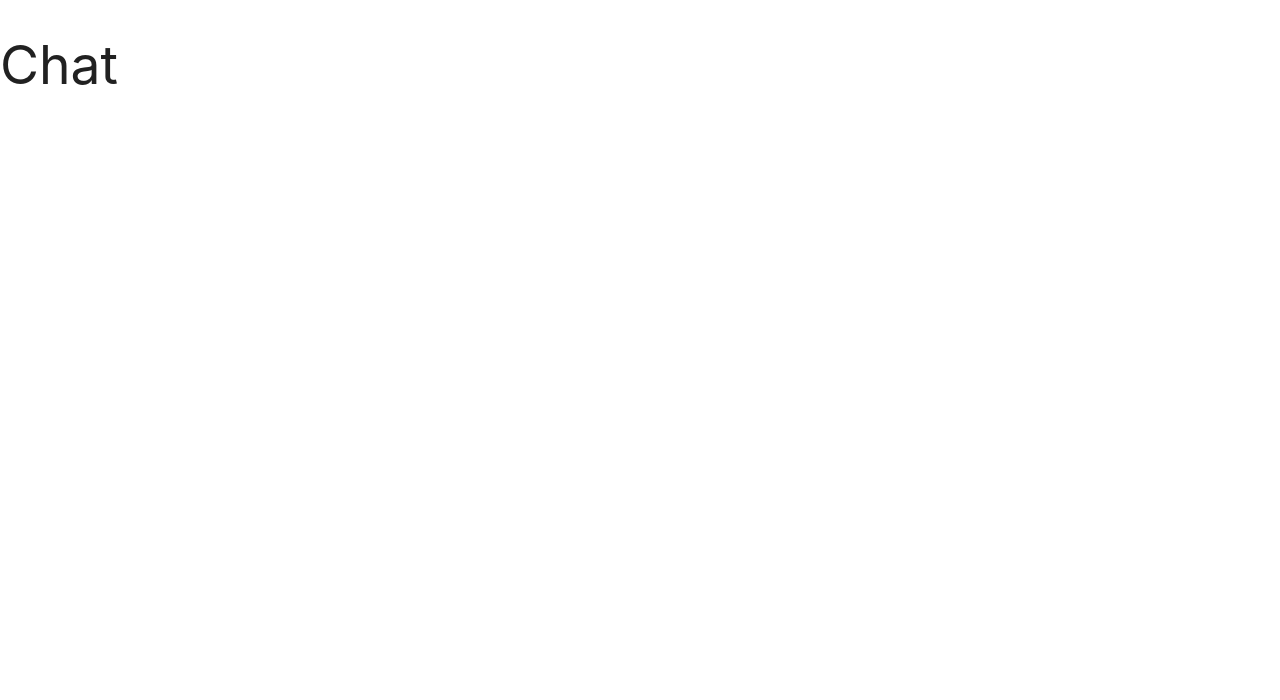
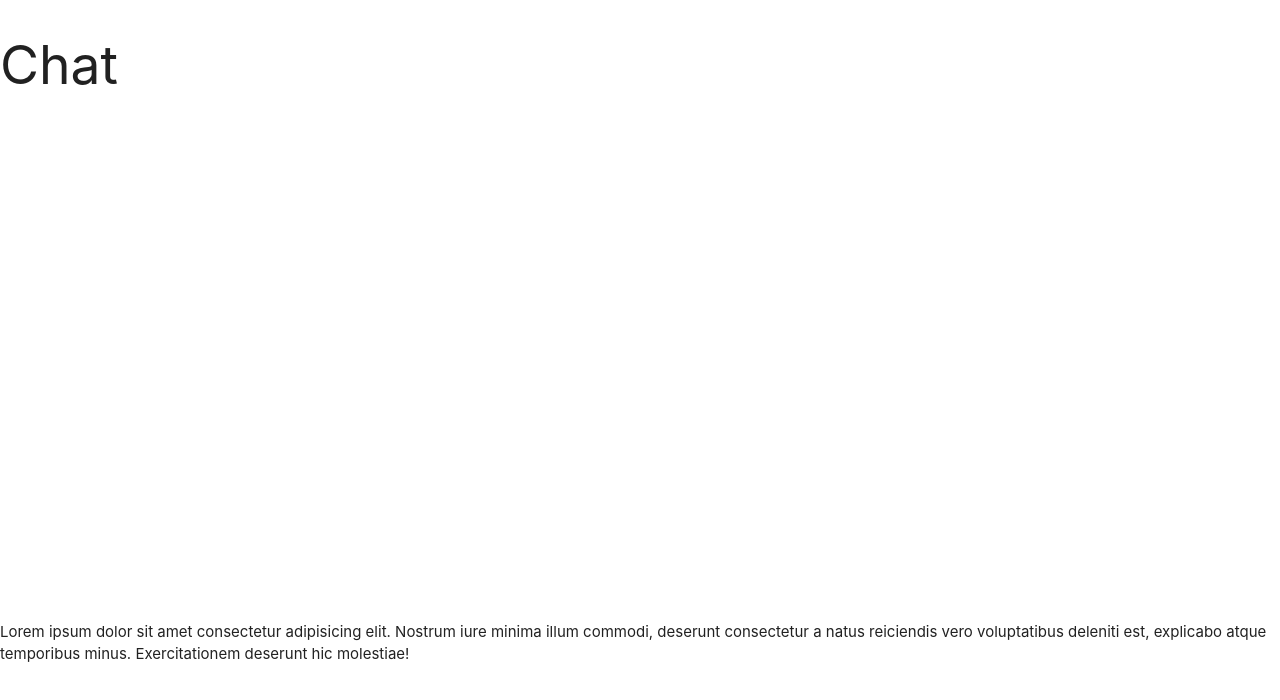
Before and after one commit to desteban/chatunicundi-web, a React (Create React App) app: page /chat in a window 1280 px wide. Shown: the top 700 px of the page. Built offline with nearby package versions, Linux system fonts and the light colour scheme.

Commit message:
estilo responsibe

```diff
--- a/src/components/Chat.component.tsx
+++ b/src/components/Chat.component.tsx
@@ -7,8 +7,16 @@ class Chat extends Component {
 
   render() {
     return (
-      <div>
+      <div className="chat">
         <h2>Chat</h2>
+        <div className="imput-container">
+          <p>
+            Lorem ipsum dolor sit amet consectetur adipisicing elit. Nostrum
+            iure minima illum commodi, deserunt consectetur a natus reiciendis
+            vero voluptatibus deleniti est, explicabo atque temporibus minus.
+            Exercitationem deserunt hic molestiae!
+          </p>
+        </div>
       </div>
     );
   }
--- a/src/components/Grupo.item.component.tsx
+++ b/src/components/Grupo.item.component.tsx
@@ -1,7 +1,9 @@
 import React from "react";
+import { Link } from "react-router-dom";
 
 function GrupoItemComponent(nombre?: string, key?: any) {
   return (
+    <Link to={`/grupo/${nombre}`}>
       <div className="grupo-item waves-effect" key={key ? key : 1}>
         <div className="imagen">
           <img
@@ -12,6 +14,7 @@ function GrupoItemComponent(nombre?: string, key?: any) {
         </div>
         <p className="titulo">{nombre ? nombre : "Nombre"}</p>
       </div>
+    </Link>
   );
 }
 
--- a/src/components/Header.component.tsx
+++ b/src/components/Header.component.tsx
@@ -14,7 +14,7 @@ function HeaderComponent(tabs: boolean = false) {
 
 const tab = () => {
   return (
-    <ul id="tabs-swipe-demo" className="tabs">
+    <ul id="tabs-swipe-demo" className="tabs hide-on-med-and-up">
       <li className="tab col s3">
         <a href="#test-swipe-1">Grupos</a>
       </li>
--- a/src/components/Home.components.tsx
+++ b/src/components/Home.components.tsx
@@ -3,6 +3,7 @@ import axios from "axios";
 
 import HeaderComponent from "./Header.component";
 import GrupoItem from "./Grupo.item.component";
+import Chat from "./Chat.component";
 
 declare var M: any;
 
@@ -29,18 +30,19 @@ class Home extends React.Component<any, Istate> {
       <div className="App">
         {HeaderComponent(true)}
         <div className="row contenido">
-          <div id="test-swipe-1" className="col s12 lista-grupos">
+          <div className="col m8 chat-contenido hide-on-small-only">
+            <Chat />
+          </div>
+
+          <div id="test-swipe-1" className="col s12 m4 lista-grupos">
             {this.state.grupos.map((grupo) => {
               return GrupoItem(grupo.nombre, grupo._id);
             })}
           </div>
-          <div id="test-swipe-2" className="col s12">
-            Test 2{GrupoItem("grupo", 1)}
-            {GrupoItem("grupo", 2)}
-            {GrupoItem("grupo", 3)}
-            {GrupoItem("grupo", 4)}
-            {GrupoItem("grupo", 5)}
-            {GrupoItem("grupo", 6)}
+
+          <div id="test-swipe-2" className="col s12 ajustes">
+            Test 2{GrupoItem("Ajustes", 1)}
+            {GrupoItem("Ajustes", 2)}
           </div>
         </div>
       </div>
@@ -51,6 +53,21 @@ class Home extends React.Component<any, Istate> {
   componentDidMount() {
     this.tabs();
   }
+
+  validarchat = () => {
+    (() => {
+      let chat = document.getElementById("test-swipe-2");
+      if (chat) {
+        if (window.screen.width > 600) {
+          chat.style.display = "";
+        }
+
+        if (window.screen.width <= 600) {
+          chat.style.display = "none";
+        }
+      }
+    })();
+  };
 
   UNSAFE_componentWillMount() {
     axios
--- a/src/index.scss
+++ b/src/index.scss
@@ -48,13 +48,14 @@ $sombra: rgb(128, 126, 121);
 
 .grupo-item {
   background-color: #fff;
-  padding: 1rem;
+  padding: 0.7rem 1rem;
   display: flex;
   border-radius: 1rem;
   margin: 10px 0px;
   box-shadow: 0 1px 5px $sombra, 0 -0px 5px $sombra;
   height: 70px;
   align-items: center;
+  min-width: 190px;
 
   .imagen {
     height: 60px;
@@ -63,19 +64,37 @@ $sombra: rgb(128, 126, 121);
 
     img {
       display: block;
-      width: 60px;
-      height: 60px;
+      width: 50px;
+      height: 50px;
       object-fit: cover;
       border-radius: 4rem;
     }
   }
 
   .titulo {
-    font-size: 1.4rem;
+    font-size: 1.2rem;
   }
 }
 
 .contenido {
-  margin-top: 110px;
-  height: 100%;
+  margin-top: 75px;
 }
+
+@media screen and (max-width: 600px) {
+  .contenido {
+    margin-top: 110px;
+  }
+}
+
+.chat {
+  position: relative;
+  height: 80vh;
+
+  .imput-container {
+    position: absolute;
+    bottom: 0;
+    left: 0;
+    width: 100%;
+    height: 70px;
+  }
+}
```
Lines whose indentation alone changed are shown as unchanged.
